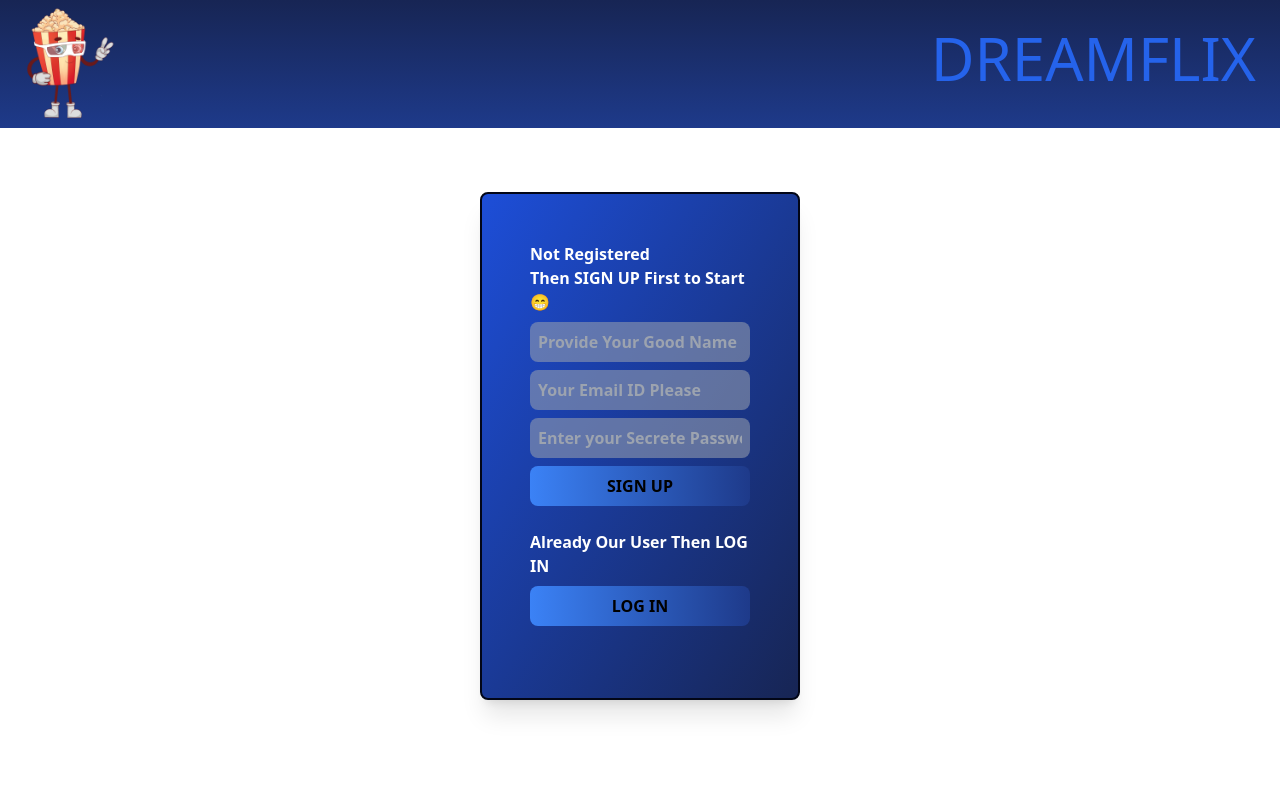
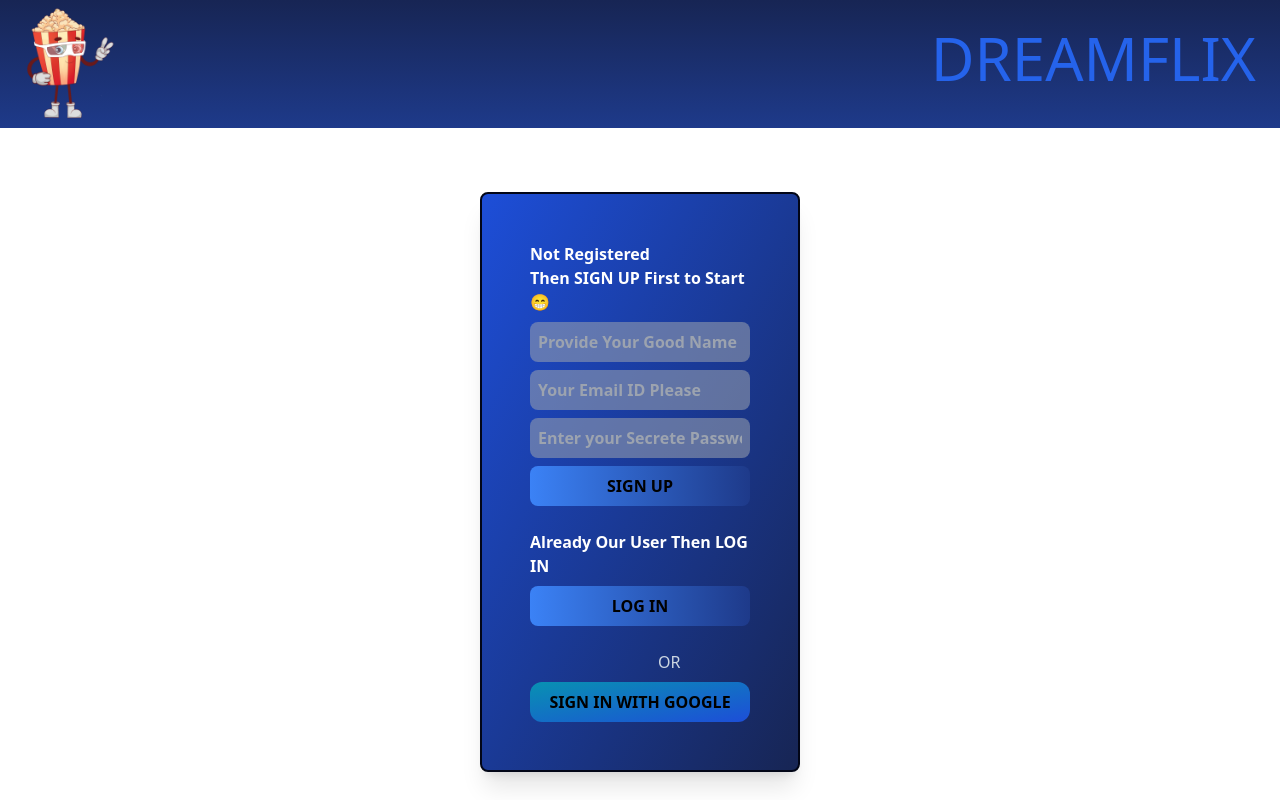
Before and after one commit to vipultapare/DreamFlix, a React (Create React App) app: page / in a window 1280 px wide. Built offline with nearby package versions, Linux system fonts and the light colour scheme; no server answers.

Commit message:
Added Google Authentication

```diff
--- a/src/Components/Login.jsx
+++ b/src/Components/Login.jsx
@@ -8,6 +8,8 @@ import { signInWithEmailAndPassword } from "firebase/auth";
 import { useNavigate } from "react-router-dom";
 import { useDispatch } from "react-redux";
 import { addUser } from "../Utils/userSlice";
+import { signInWithPopup, GoogleAuthProvider } from "firebase/auth";
+
 const Login = () => {
   // For navigation into different pages we can use the useNavigate Hook provided by react router dom
   const navigate = useNavigate();
@@ -88,6 +90,31 @@ const Login = () => {
     }
   };
 
+  const provider = new GoogleAuthProvider();
+
+  const handleGoogle = () => {
+    signInWithPopup(auth, provider)
+      .then((result) => {
+        // This gives you a Google Access Token. You can use it to access the Google API.
+        const credential = GoogleAuthProvider.credentialFromResult(result);
+        const token = credential.accessToken;
+        // The signed-in user info.
+        const user = result.user;
+        // IdP data available using getAdditionalUserInfo(result)
+        // ...
+      })
+      .catch((error) => {
+        // Handle Errors here.
+        const errorCode = error.code;
+        const errorMessage = error.message;
+        // The email of the user's account used.
+        const email = error.customData.email;
+        // The AuthCredential type that was used.
+        const credential = GoogleAuthProvider.credentialFromError(error);
+        // ...
+      });
+  };
+
   return (
     <div className="overflow-auto">
       <Header />
@@ -162,6 +189,14 @@ const Login = () => {
             {isSignUpForm ? "LOG IN" : "REGISTER"}
           </button>
         </p>
+
+        <p className="ml-32 pb-2">OR</p>
+        <button
+          className="p-2  bg-gradient-to-br from-cyan-600 to-blue-700 w-full rounded-xl text-black font-semibold hover:bg-gradient-to-l hover:from-lime-300 hover:to-lime-500"
+          onClick={handleGoogle}
+        >
+          SIGN IN WITH GOOGLE
+        </button>
       </form>
     </div>
   );
```
